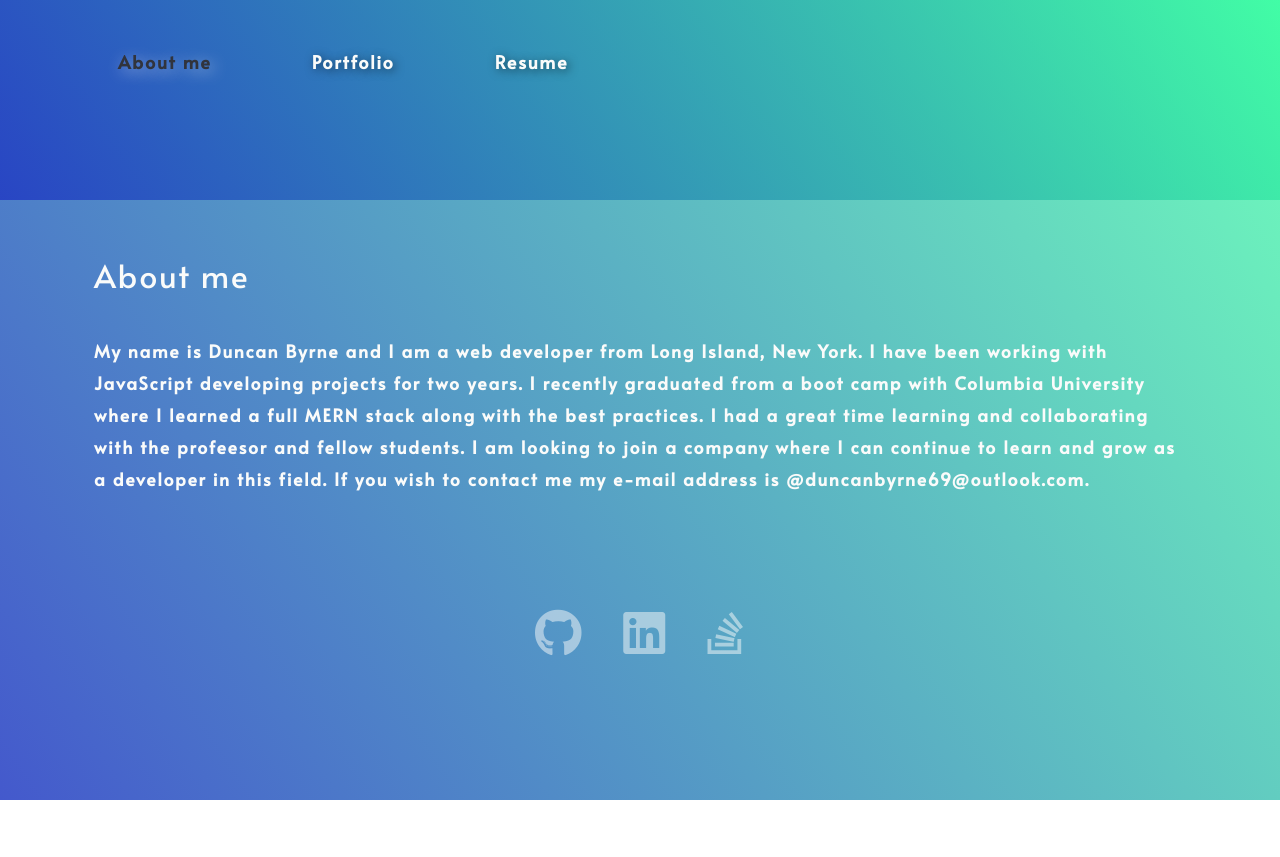
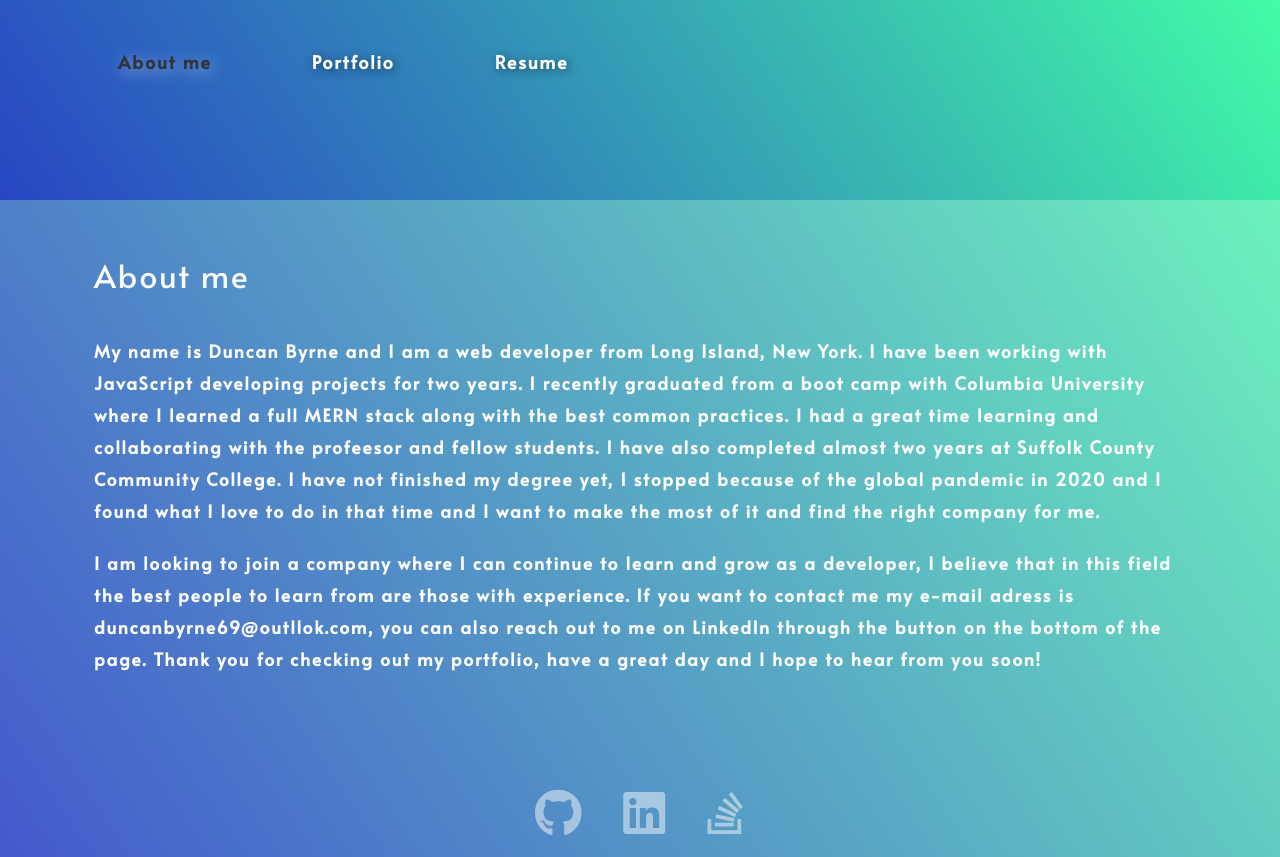
Before and after one commit to DuncanByrne/portfolio-update, a React (Create React App) app: page / in a window 1280 px wide. Before the commit the page ends 800 px from the top, so only its background shows below. Built offline with nearby package versions, Linux system fonts and the light colour scheme; a web font is replaced by a local one.

Commit message:
added more information to the about me section again

```diff
--- a/src/components/About/index.js
+++ b/src/components/About/index.js
@@ -9,12 +9,14 @@ function About() {
         </div>
         <p>
         My name is Duncan Byrne and I am a web developer from Long Island, New York. I have been working with JavaScript developing projects for two years. I recently graduated from
-        a boot camp with Columbia University where I learned a full MERN stack along with the best practices. I had a great time learning and collaborating with the profeesor and
-        fellow students. I am looking to join a company where I can continue to learn and grow as a developer in this field. If you wish to contact me my e-mail address is @duncanbyrne69@outlook.com.
-
-        </p>
+        a boot camp with Columbia University where I learned a full MERN stack along with the best common practices. I had a great time learning and collaborating with the profeesor and
+        fellow students. I have also completed almost two years at Suffolk County Community College. I have not finished my degree yet, I stopped because of the global pandemic in 2020
+        and I found what I love to do in that time and I want to make the most of it and find the right company for me.
+      </p>
         <p>
-
+          I am looking to join a company where I can continue to learn and grow as a developer, I believe that in this field the best people to learn from are those with experience.
+          If you want to contact me my e-mail adress is duncanbyrne69@outllok.com, you can also reach out to me on LinkedIn through the button on the bottom of the page. Thank you for
+          checking out my portfolio, have a great day and I hope to hear from you soon!
         </p>
       </div>
     </section>
```
